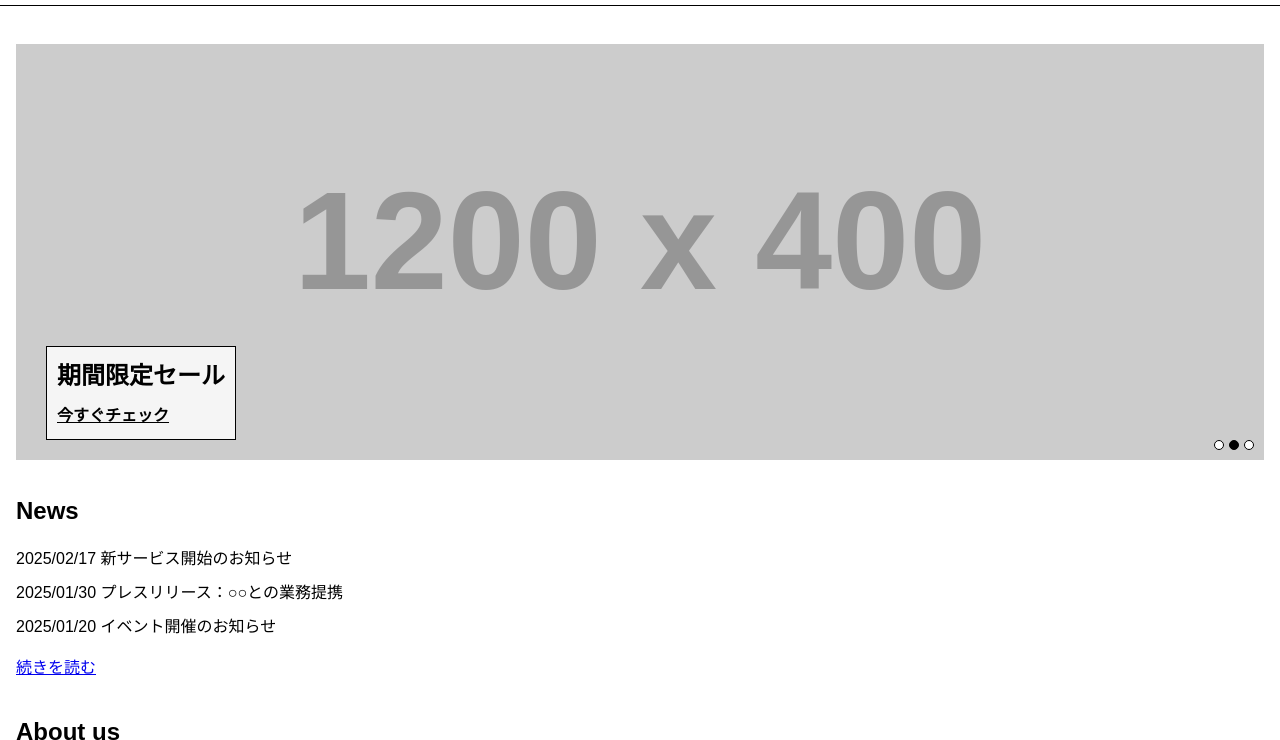
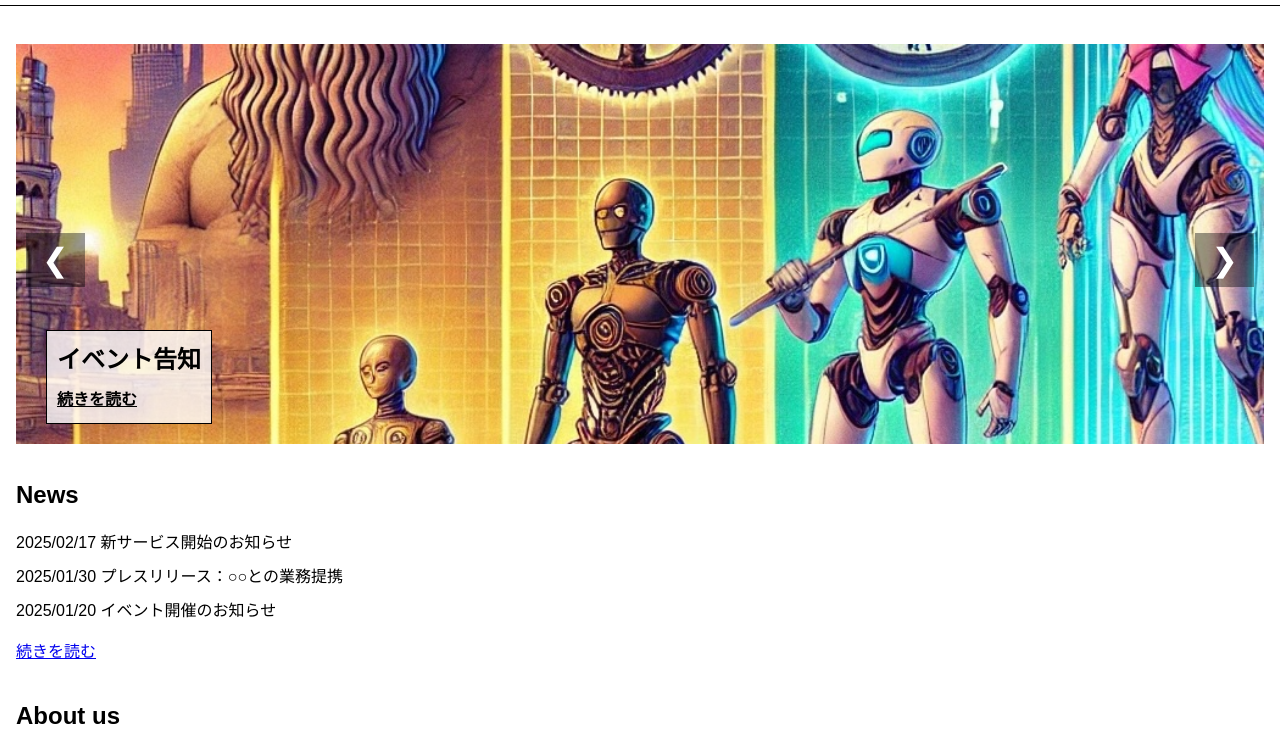
Before and after one commit to GalateaPartners/GalateaPartners.github.io, a plain HTML site: page index.html in a window 1280 px wide. Shown: the part 42-782 px from the top of the page. Drawn offline with Linux system fonts and the light colour scheme; placeholder pictures from the web are drawn by us.

Commit message:
スライドをボタン式に修正

```diff
--- a/index.html
+++ b/index.html
@@ -25,35 +25,35 @@
   <!-- メインコンテンツ -->
   <main>
     <!-- スライダーセクション -->
-    <section class="slider">
-      <div class="slide active">
-        <img src="https://via.placeholder.com/1200x400?text=Slide1" alt="Slide 1">
+    <div class="slider-container">
+      <button class="slide-btn slide-btn--prev" aria-label="Previous slide">&#10094;</button>
+      <div class="slider-wrap">
+        <div class="slide">
+          <img src="./img/TopSlides/Slide_1.jpg" alt="Slide 1">
           <div class="caption">
             <h2>新製品の発表</h2>
             <a href="#news">詳しくはこちら</a>
           </div>
         </div>
+
         <div class="slide">
-        <img src="https://via.placeholder.com/1200x400?text=Slide2" alt="Slide 2">
+          <img src="./img/TopSlides/Slide_2.jpg" alt="Slide 2">
           <div class="caption">
             <h2>期間限定セール</h2>
             <a href="#news">今すぐチェック</a>
           </div>
         </div>
+
         <div class="slide">
-        <img src="https://via.placeholder.com/1200x400?text=Slide3" alt="Slide 3">
+          <img src="./img/TopSlides/Slide_3.jpg" alt="Slide 3">
           <div class="caption">
             <h2>イベント告知</h2>
             <a href="#news">続きを読む</a>
           </div>
+        </div> s
       </div>
-      <!-- ナビゲーションボタン（任意） -->
-      <div class="slider-nav">
-        <span class="dot active-dot"></span>
-        <span class="dot"></span>
-        <span class="dot"></span>
+      <button class="slide-btn slide-btn--next" aria-label="Next slide">&#10095;</button>
     </div>
-    </section>
 
     <!-- News（ニュース）セクション -->
     <section id="news" class="news-section">
--- a/script.js
+++ b/script.js
@@ -6,18 +6,24 @@ hamburger.addEventListener("click", () => {
   navLinks.classList.toggle("show");
 });
 
-// スライダーの簡易実装
+// スライダーの実装
 const slides = document.querySelectorAll(".slide");
 const dots = document.querySelectorAll(".dot");
-let currentSlide = 0;
+const sliderWrap = document.querySelector('.slider-wrap');
+const prevButton = document.querySelector('.slide-btn--prev');
+const nextButton = document.querySelector('.slide-btn--next');
+
+let currentSlide = 1;
+let slideInterval = null;
 
 function showSlide(index) {
-  slides.forEach((slide, i) => {
-    slide.classList.remove("active");
-    dots[i].classList.remove("active-dot");
-  });
-  slides[index].classList.add("active");
-  dots[index].classList.add("active-dot");
+  // インデックスが範囲外にならないよう調整
+  if (index < 0) index = slides.length - 1;
+  if (index >= slides.length) index = 0;
+  currentIndex = index;
+
+  // 横方向にスライド
+  sliderWrap.style.transform = `translateX(-${100 * currentIndex}%)`;
 }
 
 function nextSlide() {
@@ -32,8 +38,36 @@ dots.forEach((dot, idx) => {
   });
 });
 
+// 次へ
+function nextSlide() {
+  showSlide(currentIndex + 1);
+}
+
+// 前へ
+function prevSlide() {
+  showSlide(currentIndex - 1);
+}
+
 // 3秒ごとにスライドを切り替え
-setInterval(nextSlide, 3000);
+slideInterval = setInterval(nextSlide, 3000);
+
+function startAutoSlide() {
+  // もし既にIntervalがセットされていたらクリアしてから新しくセット
+  if (slideInterval) {
+    clearInterval(slideInterval);
+  }
+  slideInterval = setInterval(nextSlide, 3000);
+}
+
+nextButton.addEventListener('click', () => {
+  nextSlide();       // 次スライドへ
+  startAutoSlide();  // タイマーをリセットして再スタート
+});
+prevButton.addEventListener('click', () => {
+  prevSlide();
+  startAutoSlide();
+});
+
 
 // 初期表示
 showSlide(currentSlide);
--- a/style.css
+++ b/style.css
@@ -70,26 +70,59 @@
   padding: 1rem;
 }
 
-  /* スライダーセクション */
-  .slider {
+.slider-container {
+  width: 100%;
+
+  overflow: hidden;    /* 横にあふれた分を隠す */
+  margin: 0 auto;      /* 中央寄せ */
+  position: relative;
+}
+
+.slider-wrap {
+  display: flex;              /* 横に並べる */
+  transition: transform 0.5s ease-in-out; /* アニメーション */
+}
+
+.slide {
+  min-width: 100%;
+  height: 400px;
+  max-width: 1000px; /* 必要に応じて数値を変更 */
+  margin: 0 auto;    /* 中央寄せ */
   position: relative;
   overflow: hidden;
   margin-bottom: 2rem;
-  }
-
-  .slide {
-    display: none;
-    position: relative;
-  }
-
-  .slide.active {
-    display: block;
 }
 
 .slide img {
   width: 100%;
   height: auto;
   display: block;
+}
+
+/* 「前へ」「次へ」ボタン共通デザイン */
+.slide-btn {
+  position: absolute;
+  top: 50%;
+  transform: translateY(-50%);
+  background: rgba(0, 0, 0, 0.4);
+  color: #fff;
+  border: none;
+  font-size: 2rem;
+  padding: 0.5rem 1rem;
+  cursor: pointer;
+  z-index: 10; /* スライドより前面に出す */
+  transition: background 0.3s;
+}
+.slide-btn:hover {
+  background: rgba(0, 0, 0, 0.7);
+}
+
+/* 左右位置の違いだけ指定 */
+.slide-btn--prev {
+  left: 10px;
+}
+.slide-btn--next {
+  right: 10px;
 }
 
 .caption {
```
Also changed, not shown: img/TopSlides/Slide_1.jpg (added), img/TopSlides/Slide_2.jpg (added), img/TopSlides/Slide_3.jpg (added), 3 other files. Lines whose indentation alone changed are shown as unchanged.
